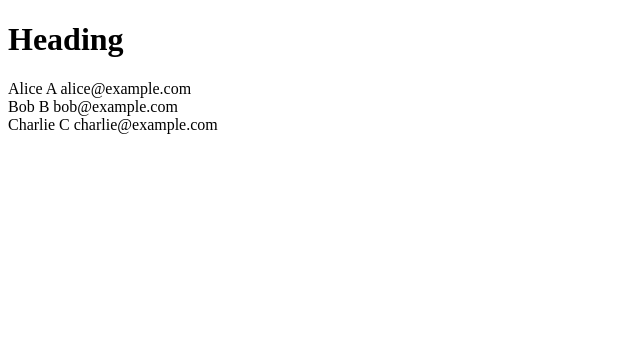
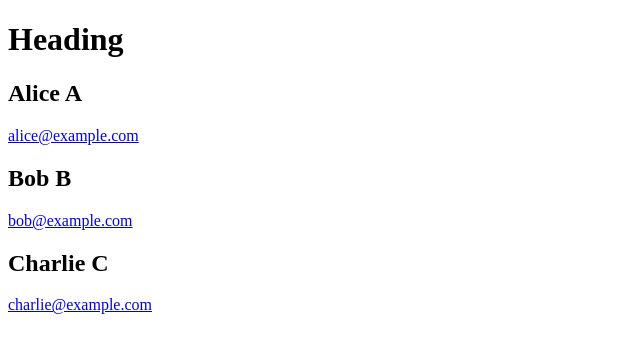
Before and after one commit to mschaeffner/react-getting-started, a React (Create React App) app: page / in a window 1280 px wide. Shown: the top 352 px of the page, without its empty margins (0-640 px from the left). Built offline with nearby package versions, Linux system fonts and the light colour scheme.

Commit message:
create UserItem component

```diff
--- a/src/App.js
+++ b/src/App.js
@@ -1,5 +1,6 @@
 import React, { Component } from 'react';
 import Heading from './Heading';
+import UserItem from './UserItem';
 
 class App extends Component {
 
@@ -18,9 +19,7 @@ class App extends Component {
     return (
       <div>
         <Heading/>
-        {this.state.users.map(user =>
-          <div>{user.name.first + ' ' + user.name.last + ' ' + user.email}</div>
-        )}
+        {this.state.users.map(u => <UserItem user={u} /> )}
       </div>
     );
   }
--- /dev/null
+++ b/src/UserItem.js
@@ -0,0 +1,19 @@
+import React, { Component } from 'react';
+
+class UserItem extends Component {
+
+  render() {
+    const user = this.props.user;
+    return (
+      <div>
+        <h2>{user.name.first} {user.name.last}</h2>
+        <div>
+          <a href="#">{user.email}</a>
+        </div>
+      </div>
+    );
+  }
+
+}
+
+export default UserItem;
```
